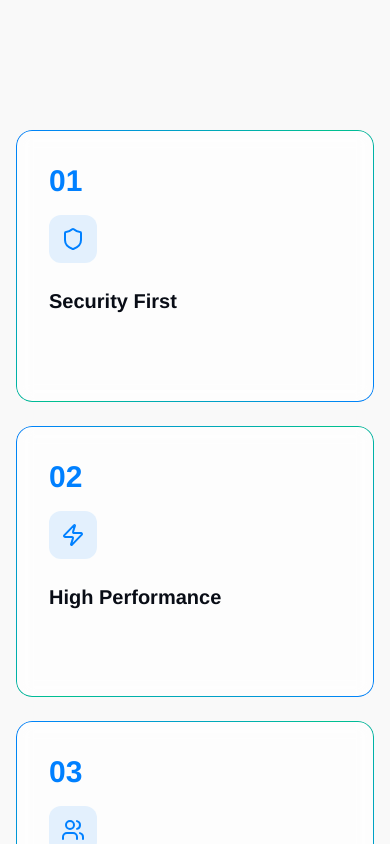
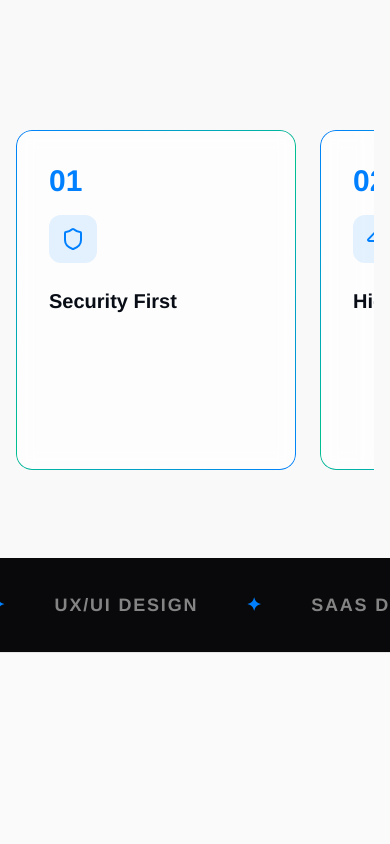
Before and after one commit to imprasannag/Orginx, a Next.js app: page / in a window 390 px wide. Shown: the part 7260-8104 px from the top of the page. Built offline with nearby package versions, Linux system fonts and the light colour scheme; a web font is replaced by a local one.

Commit message:
Support swipe-based horizontal scroll on mobile for process section

```diff
--- a/src/app/page.tsx
+++ b/src/app/page.tsx
@@ -2589,9 +2589,12 @@ export default function Home() {
 
             <div className="mt-12 w-full">
               <div className="mx-auto max-w-7xl px-4 sm:px-6 lg:px-8">
-                <div ref={scrollContainerRef} className="grid grid-cols-1 sm:grid-cols-2 md:flex md:w-max gap-6 w-full">
+                <div
+                  ref={scrollContainerRef}
+                  className="flex overflow-x-auto md:overflow-x-visible snap-x snap-mandatory md:snap-none gap-6 w-full pb-6 scrollbar-none md:w-max"
+                >
                   {/* Card 1 */}
-                  <div className="glow-card active w-full md:w-[320px] rounded-2xl border border-border-custom bg-card-bg-custom/80 backdrop-blur p-8">
+                  <div className="glow-card active w-[280px] sm:w-[320px] rounded-2xl border border-border-custom bg-card-bg-custom/80 backdrop-blur p-8 snap-center flex-shrink-0">
                     <div className="text-3xl font-bold text-accent">01</div>
                     <div className="mt-4 flex h-12 w-12 items-center justify-center rounded-xl bg-accent/10 text-accent">
                       <Shield className="h-6 w-6" />
@@ -2603,7 +2606,7 @@ export default function Home() {
                   </div>
 
                   {/* Card 2 */}
-                  <div className="glow-card active w-full md:w-[320px] rounded-2xl border border-border-custom bg-card-bg-custom/80 backdrop-blur p-8">
+                  <div className="glow-card active w-[280px] sm:w-[320px] rounded-2xl border border-border-custom bg-card-bg-custom/80 backdrop-blur p-8 snap-center flex-shrink-0">
                     <div className="text-3xl font-bold text-accent">02</div>
                     <div className="mt-4 flex h-12 w-12 items-center justify-center rounded-xl bg-accent/10 text-accent">
                       <Zap className="h-6 w-6" />
@@ -2615,7 +2618,7 @@ export default function Home() {
                   </div>
 
                   {/* Card 3 */}
-                  <div className="glow-card active w-full md:w-[320px] rounded-2xl border border-border-custom bg-card-bg-custom/80 backdrop-blur p-8">
+                  <div className="glow-card active w-[280px] sm:w-[320px] rounded-2xl border border-border-custom bg-card-bg-custom/80 backdrop-blur p-8 snap-center flex-shrink-0">
                     <div className="text-3xl font-bold text-accent">03</div>
                     <div className="mt-4 flex h-12 w-12 items-center justify-center rounded-xl bg-accent/10 text-accent">
                       <Users className="h-6 w-6" />
@@ -2627,7 +2630,7 @@ export default function Home() {
                   </div>
 
                   {/* Card 4 */}
-                  <div className="glow-card active w-full md:w-[320px] rounded-2xl border border-border-custom bg-card-bg-custom/80 backdrop-blur p-8">
+                  <div className="glow-card active w-[280px] sm:w-[320px] rounded-2xl border border-border-custom bg-card-bg-custom/80 backdrop-blur p-8 snap-center flex-shrink-0">
                     <div className="text-3xl font-bold text-accent">04</div>
                     <div className="mt-4 flex h-12 w-12 items-center justify-center rounded-xl bg-accent/10 text-accent">
                       <TrendingUp className="h-6 w-6" />
@@ -2639,7 +2642,7 @@ export default function Home() {
                   </div>
 
                   {/* Card 5 */}
-                  <div className="glow-card active w-full md:w-[320px] rounded-2xl border border-border-custom bg-card-bg-custom/80 backdrop-blur p-8">
+                  <div className="glow-card active w-[280px] sm:w-[320px] rounded-2xl border border-border-custom bg-card-bg-custom/80 backdrop-blur p-8 snap-center flex-shrink-0">
                     <div className="text-3xl font-bold text-accent">05</div>
                     <div className="mt-4 flex h-12 w-12 items-center justify-center rounded-xl bg-accent/10 text-accent">
                       <Clock className="h-6 w-6" />
@@ -2651,7 +2654,7 @@ export default function Home() {
                   </div>
 
                   {/* Card 6 */}
-                  <div className="glow-card active w-full md:w-[320px] rounded-2xl border border-border-custom bg-card-bg-custom/80 backdrop-blur p-8">
+                  <div className="glow-card active w-[280px] sm:w-[320px] rounded-2xl border border-border-custom bg-card-bg-custom/80 backdrop-blur p-8 snap-center flex-shrink-0">
                     <div className="text-3xl font-bold text-accent">06</div>
                     <div className="mt-4 flex h-12 w-12 items-center justify-center rounded-xl bg-accent/10 text-accent">
                       <HeartHandshake className="h-6 w-6" />
@@ -2663,7 +2666,7 @@ export default function Home() {
                   </div>
 
                   {/* Card 7 */}
-                  <div className="glow-card active w-full md:w-[320px] rounded-2xl border border-border-custom bg-card-bg-custom/80 backdrop-blur p-8">
+                  <div className="glow-card active w-[280px] sm:w-[320px] rounded-2xl border border-border-custom bg-card-bg-custom/80 backdrop-blur p-8 snap-center flex-shrink-0">
                     <div className="text-3xl font-bold text-accent">07</div>
                     <div className="mt-4 flex h-12 w-12 items-center justify-center rounded-xl bg-accent/10 text-accent">
                       <Globe className="h-6 w-6" />
@@ -2675,7 +2678,7 @@ export default function Home() {
                   </div>
 
                   {/* Card 8 */}
-                  <div className="glow-card active w-full md:w-[320px] rounded-2xl border border-border-custom bg-card-bg-custom/80 backdrop-blur p-8">
+                  <div className="glow-card active w-[280px] sm:w-[320px] rounded-2xl border border-border-custom bg-card-bg-custom/80 backdrop-blur p-8 snap-center flex-shrink-0">
                     <div className="text-3xl font-bold text-accent">08</div>
                     <div className="mt-4 flex h-12 w-12 items-center justify-center rounded-xl bg-accent/10 text-accent">
                       <Sparkles className="h-6 w-6" />
```
